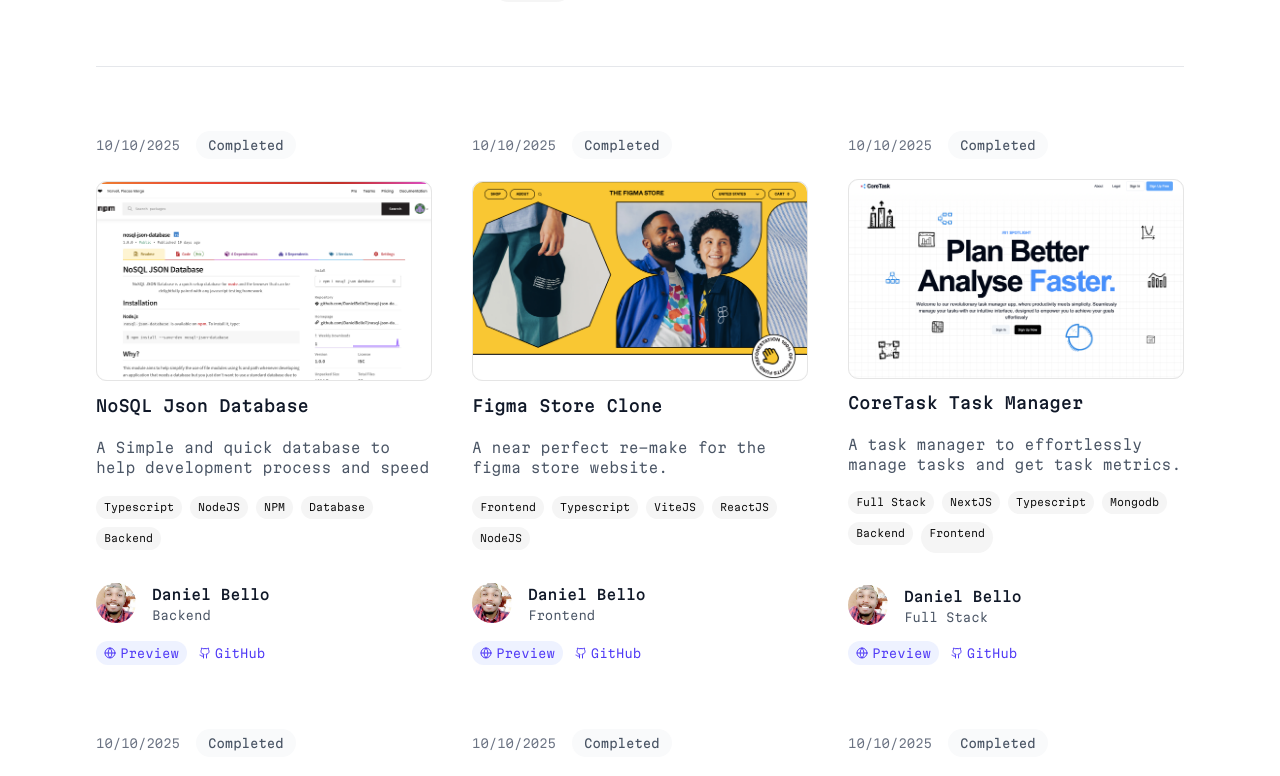
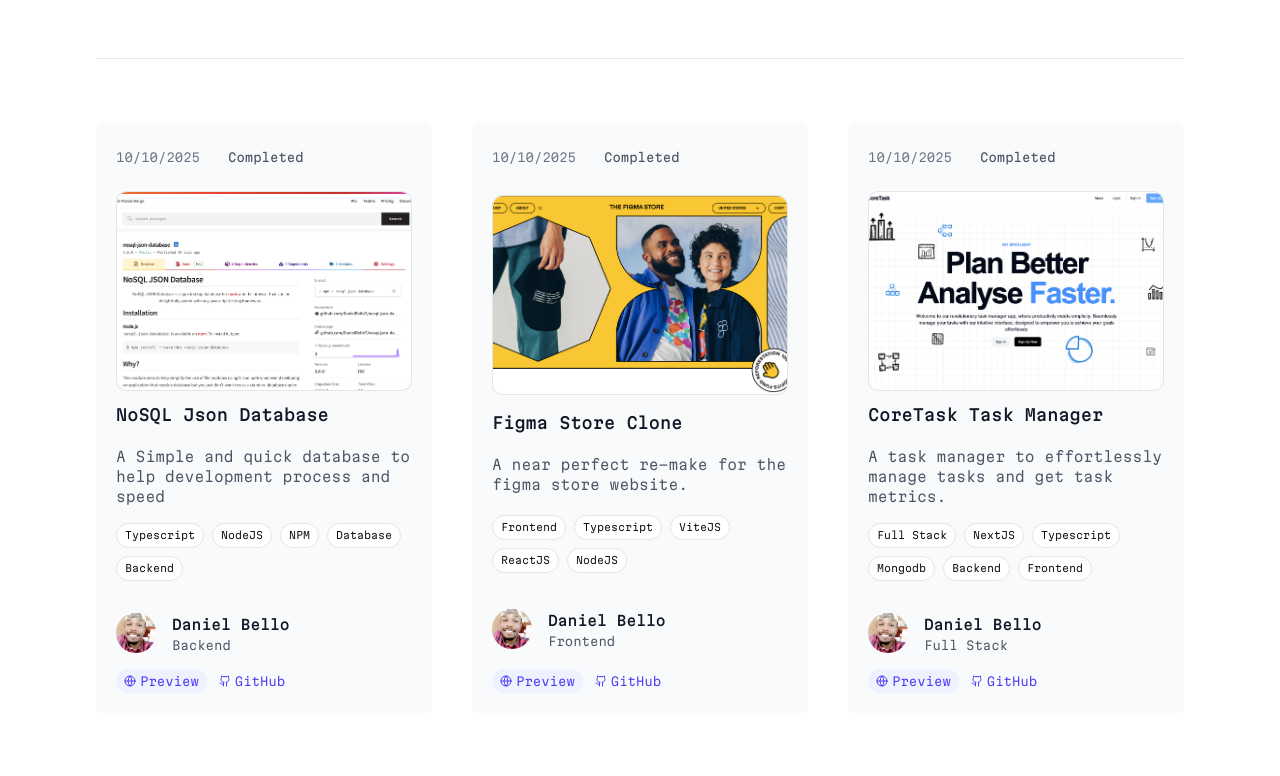
Before and after one commit to DanielBello7/portfolio-v2, a Next.js app: page / in a window 1280 px wide. Shown: the part 4560-5336 px from the top of the page. Built offline with nearby package versions, Linux system fonts and the light colour scheme.

Commit message:
chore: updates

```diff
--- a/src/app/layout.tsx
+++ b/src/app/layout.tsx
@@ -11,11 +11,17 @@ type Props = {
 export const metadata: Metadata = {
   title: 'Daniel Bello',
   description: "Daniel Bello's Portfolio",
+  icons: {
+    icon: '/logo.png',
+  },
 };
 
 export default function RootLayout({ children }: Props) {
   return (
     <html lang="en">
+      <head>
+        <link rel="icon" href="/logo.png" />
+      </head>
       <body className={`antialiased`}>
         <PortfolioContextProvider>
           <AnimatePresence initial={true} mode="sync">
--- a/src/components/home/projects/picker.tsx
+++ b/src/components/home/projects/picker.tsx
@@ -15,7 +15,7 @@ export function Picker(props: Props) {
   ];
 
   return (
-    <div className="w-full flex space-x-2 space-y-2 mt-3 flex-wrap">
+    <div className="w-full flex gap-2 mt-3 flex-wrap">
       {options.map((item, idx) => (
         <div
           onClick={() => props.set(item)}
--- a/src/components/home/projects/project/index.tsx
+++ b/src/components/home/projects/project/index.tsx
@@ -13,7 +13,7 @@ type Props = {
 };
 export function Project({ project }: Props) {
   return (
-    <motion.article className="flex max-w-xl flex-col items-start justify-between">
+    <motion.article className="flex max-w-xl flex-col items-start justify-between bg-gray-50 p-5 rounded-sm">
       <ProjectHeader
         category={project.isCompleted ? 'Completed' : 'Ongoing'}
         date="10/10/2025"
--- a/src/components/home/projects/project/tags.tsx
+++ b/src/components/home/projects/project/tags.tsx
@@ -4,10 +4,10 @@ type Props = {
 };
 export function Tags(props: Props) {
   return (
-    <div className="w-full flex flex-wrap space-x-2 space-y-2 mt-4">
+    <div className="w-full flex flex-wrap gap-2 mt-4">
       {props.tags.map((item, idx) => (
         <div
-          className="text-[10px] px-2 py-1 rounded-full bg-muted"
+          className="text-[10px] px-2 py-1 rounded-full bg-white border"
           key={idx}
         >
           {item}
```
